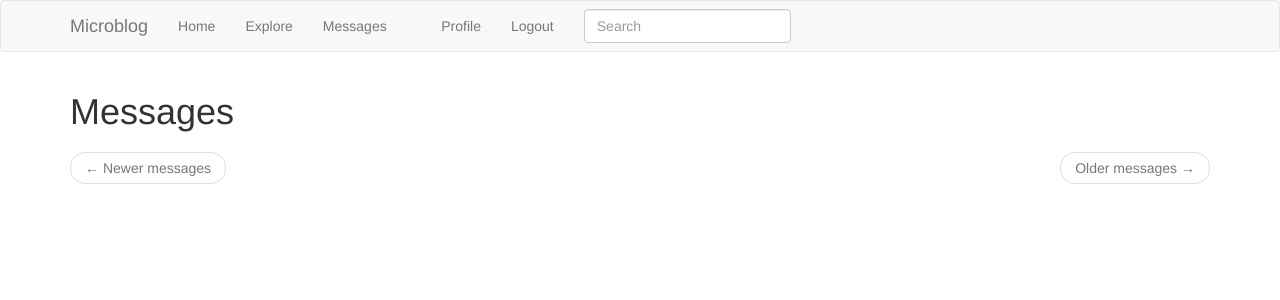
After one commit to aarekr/Microblog, a Flask app: page /messages in a window 1280 px wide. The commit adds this page. Shown: the top 300 px of the page. Run offline with Flask 2, Linux system fonts and the light colour scheme; the visitor is signed in with stand-in values (Sample User, id 1); data comes from the database, SQL or seed files in the repository; both versions use the stored data as it was after the commit; data that the repository does not hold is empty; some libraries are stand-ins or nearby versions.

Commit message:
Private messages between users

```diff
--- a/app/forms.py
+++ b/app/forms.py
@@ -71,3 +71,8 @@ class ResetPasswordForm(FlaskForm):
     password2 = PasswordField(
         _l('Repeat Password'), validators=[DataRequired(), EqualTo('password')])
     submit = SubmitField(_l('Request Password Reset'))
+
+class MessageForm(FlaskForm):
+    message = TextAreaField(_l('Message'), validators=[
+        DataRequired(), Length(min=0, max=140)])
+    submit = SubmitField(_l('Submit'))
--- a/app/models.py
+++ b/app/models.py
@@ -64,6 +64,13 @@ class User(UserMixin, db.Model):
     posts = db.relationship('Post', backref='author', lazy='dynamic')
     about_me = db.Column(db.String(140))
     last_seen = db.Column(db.DateTime, default=datetime.utcnow)
+    messages_sent = db.relationship('Message',
+                                    foreign_keys='Message.sender_id',
+                                    backref='author', lazy='dynamic')
+    messages_received = db.relationship('Message',
+                                        foreign_keys='Message.recipient_id',
+                                        backref='recipient', lazy='dynamic')
+    last_message_read_time = db.Column(db.DateTime)
 
     def __repr__(self):
         return '<User {}>'.format(self.username)
@@ -105,6 +112,11 @@ class User(UserMixin, db.Model):
             {'reset_password': self.id, 'exp': time() + expires_in},
             app.config['SECRET_KEY'], algorithm='HS256').decode('utf-8')
 
+    def new_messages(self):
+        last_read_time = self.last_message_read_time or datetime(1900, 1, 1)
+        return Message.query.filter_by(recipient=self).filter(
+            Message.timestamp > last_read_time).count()
+
     @staticmethod
     def verify_reset_password_token(token):
         try:
@@ -134,3 +146,13 @@ class Post(SearchableMixin, db.Model):
 
     def __repr__(self):
         return '<Post {}>'.format(self.body)
+
+class Message(db.Model):
+    id = db.Column(db.Integer, primary_key=True)
+    sender_id = db.Column(db.Integer, db.ForeignKey('user.id'))
+    recipient_id = db.Column(db.Integer, db.ForeignKey('user.id'))
+    body = db.Column(db.String(140))
+    timestamp = db.Column(db.DateTime, index=True, default=datetime.utcnow)
+
+    def __repr__(self):
+        return '<Message {}>'.format(self.body)
--- a/app/routes.py
+++ b/app/routes.py
@@ -4,11 +4,11 @@ from app import app, db
 from app.forms import LoginForm, RegistrationForm, EditProfileForm
 from app.forms import EmptyForm, PostForm, SearchForm
 from flask_login import current_user, login_user, logout_user, login_required
-from app.models import User, Post
+from app.models import User, Post, Message
 from werkzeug.urls import url_parse
 from flask_babel import _, get_locale
 from datetime import datetime
-from app.forms import ResetPasswordRequestForm, ResetPasswordForm
+from app.forms import ResetPasswordRequestForm, ResetPasswordForm, MessageForm
 from app.email import send_password_reset_email
 from guess_language import guess_language
 
@@ -212,3 +212,34 @@ def user_popup(username):
     user = User.query.filter_by(username=username).first_or_404()
     form = EmptyForm()
     return render_template('user_popup.html', user=user, form=form)
+
+@app.route('/send_message/<recipient>', methods=['GET', 'POST'])
+@login_required
+def send_message(recipient):
+    user = User.query.filter_by(username=recipient).first_or_404()
+    form = MessageForm()
+    if form.validate_on_submit():
+        msg = Message(author=current_user, recipient=user,
+                      body=form.message.data)
+        db.session.add(msg)
+        db.session.commit()
+        flash(_('Your message has been sent.'))
+        return redirect(url_for('user', username=recipient))
+    return render_template('send_message.html', title=_('Send Message'),
+                           form=form, recipient=recipient)
+
+@app.route('/messages')
+@login_required
+def messages():
+    current_user.last_message_read_time = datetime.utcnow()
+    db.session.commit()
+    page = request.args.get('page', 1, type=int)
+    messages = current_user.messages_received.order_by(
+        Message.timestamp.desc()).paginate(
+            page, current_app.config['POSTS_PER_PAGE'], False)
+    next_url = url_for('messages', page=messages.next_num) \
+        if messages.has_next else None
+    prev_url = url_for('messages', page=messages.prev_num) \
+        if messages.has_prev else None
+    return render_template('messages.html', messages=messages.items,
+                           next_url=next_url, prev_url=prev_url)
--- a/app/templates/base.html
+++ b/app/templates/base.html
@@ -22,11 +22,20 @@
             <div class="collapse navbar-collapse" id="bs-example-navbar-collapse-1">
                 <ul class="nav navbar-nav">
                     <li><a href="{{ url_for('index') }}">{{ _('Home') }}</a></li>
+                    <li><a href="{{ url_for('explore') }}">{{ _('Explore') }}</a></li>
                     {% if current_user.is_anonymous %}
                     <li><a href="{{ url_for('login') }}">{{ _('Login') }}</a></li>
-                    {% endif %}
-                    <li><a href="{{ url_for('explore') }}">{{ _('Explore') }}</a></li>
-                    {% if current_user.is_authenticated %}
+                    {% else %}
+                    <li>
+                        <a href="{{ url_for('messages') }}">{{ _('Messages') }}
+                            {% set new_messages = current_user.new_messages() %}
+                            <span id="message_count" class="badge"
+                                  style="visibility: {% if new_messages %}visible
+                                                     {% else %}hidden{% endif %};">
+                                {{ new_messages }}
+                            </span>
+                        </a>
+                    </li>
                     <li><a href="{{ url_for('user', username=current_user.username) }}">{{ _('Profile') }}</a></li>
                     {% endif %}
                     <li><a href="{{ url_for('logout') }}">{{ _('Logout') }}</a></li>
@@ -119,5 +128,9 @@
                 }
             );
         });
+        function set_message_count(n) {
+            $('#message_count').text(n);
+            $('#message_count').css('visibility', n ? 'visible' : 'hidden');
+        }
     </script>
 {% endblock %}
--- /dev/null
+++ b/app/templates/messages.html
@@ -0,0 +1,22 @@
+{% extends "base.html" %}
+
+{% block app_content %}
+    <h1>{{ _('Messages') }}</h1>
+    {% for post in messages %}
+        {% include '_post.html' %}
+    {% endfor %}
+    <nav aria-label="...">
+        <ul class="pager">
+            <li class="previous{% if not prev_url %} disabled{% endif %}">
+                <a href="{{ prev_url or '#' }}">
+                    <span aria-hidden="true">&larr;</span> {{ _('Newer messages') }}
+                </a>
+            </li>
+            <li class="next{% if not next_url %} disabled{% endif %}">
+                <a href="{{ next_url or '#' }}">
+                    {{ _('Older messages') }} <span aria-hidden="true">&rarr;</span>
+                </a>
+            </li>
+        </ul>
+    </nav>
+{% endblock %}
--- a/app/templates/user.html
+++ b/app/templates/user.html
@@ -26,6 +26,9 @@
                     {{ form.submit(value=_('Unfollow'), class_='btn btn-default') }}
                     </form></p>
                 {% endif %}
+                {% if user != current_user %}
+                <p><a href="{{ url_for('send_message', recipient=user.username) }}">{{ _('Send private message') }}</a></p>
+                {% endif %}
             </td>
         </tr>
     </table>
```
Also changed, not shown: app/templates/send_message.html (added, +11 -0 lines), app.db.
